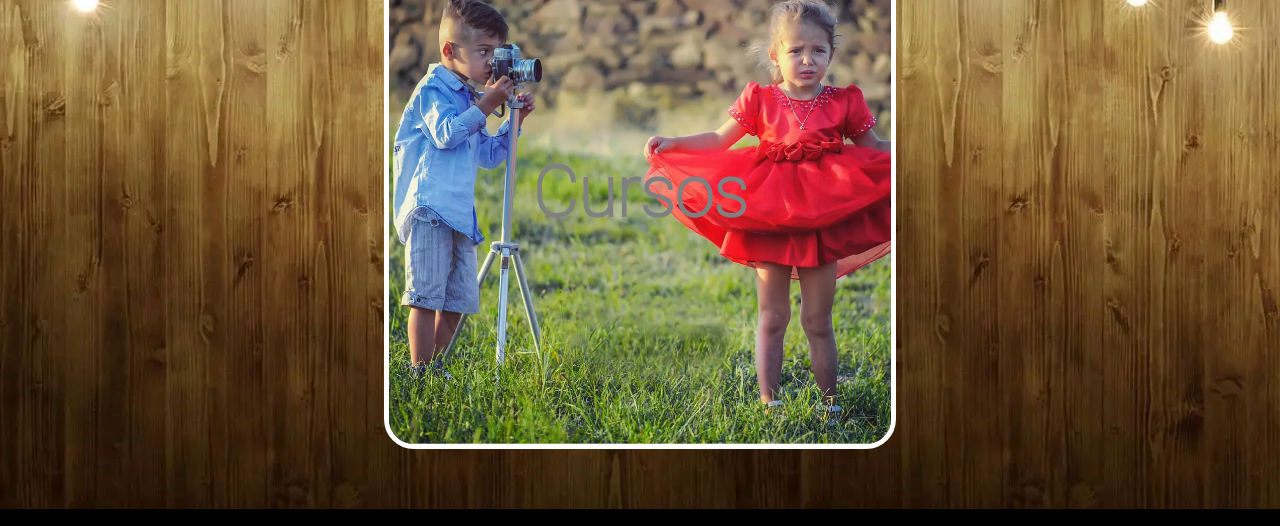
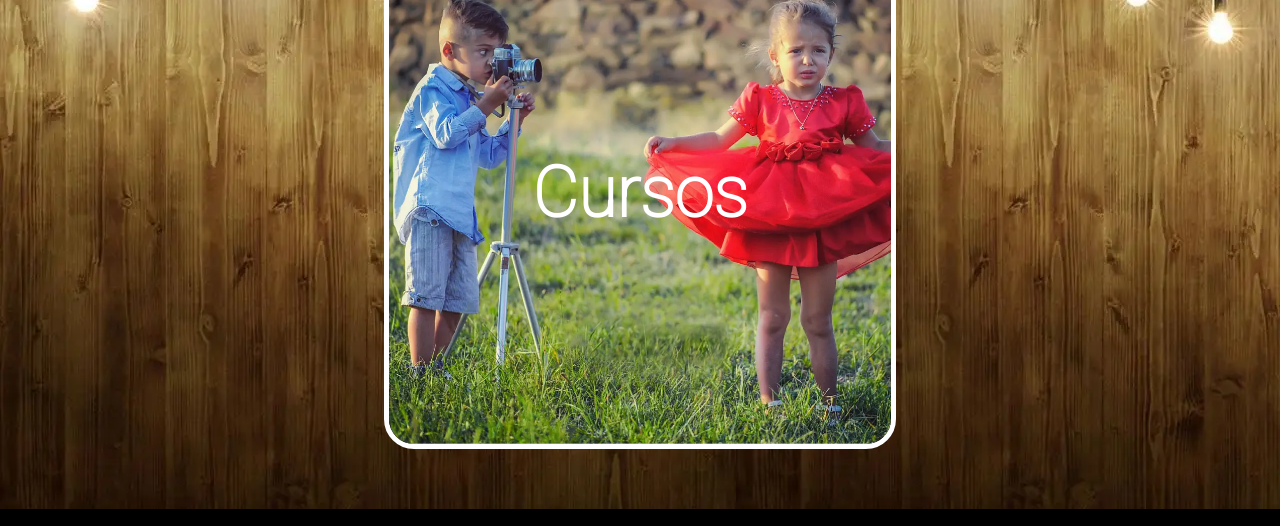
Before and after one commit to PMUCoder/Estudio_Fotografico_PMU-pabloulled, a website: page index.html in a window 1280 px wide. Shown: the part 1667-2193 px from the top of the page. Drawn offline with nearby package versions, Linux system fonts and the light colour scheme.

Commit message:
titulos imagen

```diff
--- a/index.html
+++ b/index.html
@@ -94,7 +94,7 @@
             </div>
             <div class="row mb-5">
                 <div class="col mt-5 position-relative cursos">
-                    <h2 class="h2IndexBlack position-absolute top-50 start-50 translate-middle">Cursos</h2>
+                    <h2 class="h2Index position-absolute top-50 start-50 translate-middle">Cursos</h2>
                     <a href="pages/b_nuestros_servicios.html"><img src="media/Estudiar.webp" alt="Cursos" title="Cursos" class="imgRound img-fluid"></a>
                 </div>
             </div>
```
